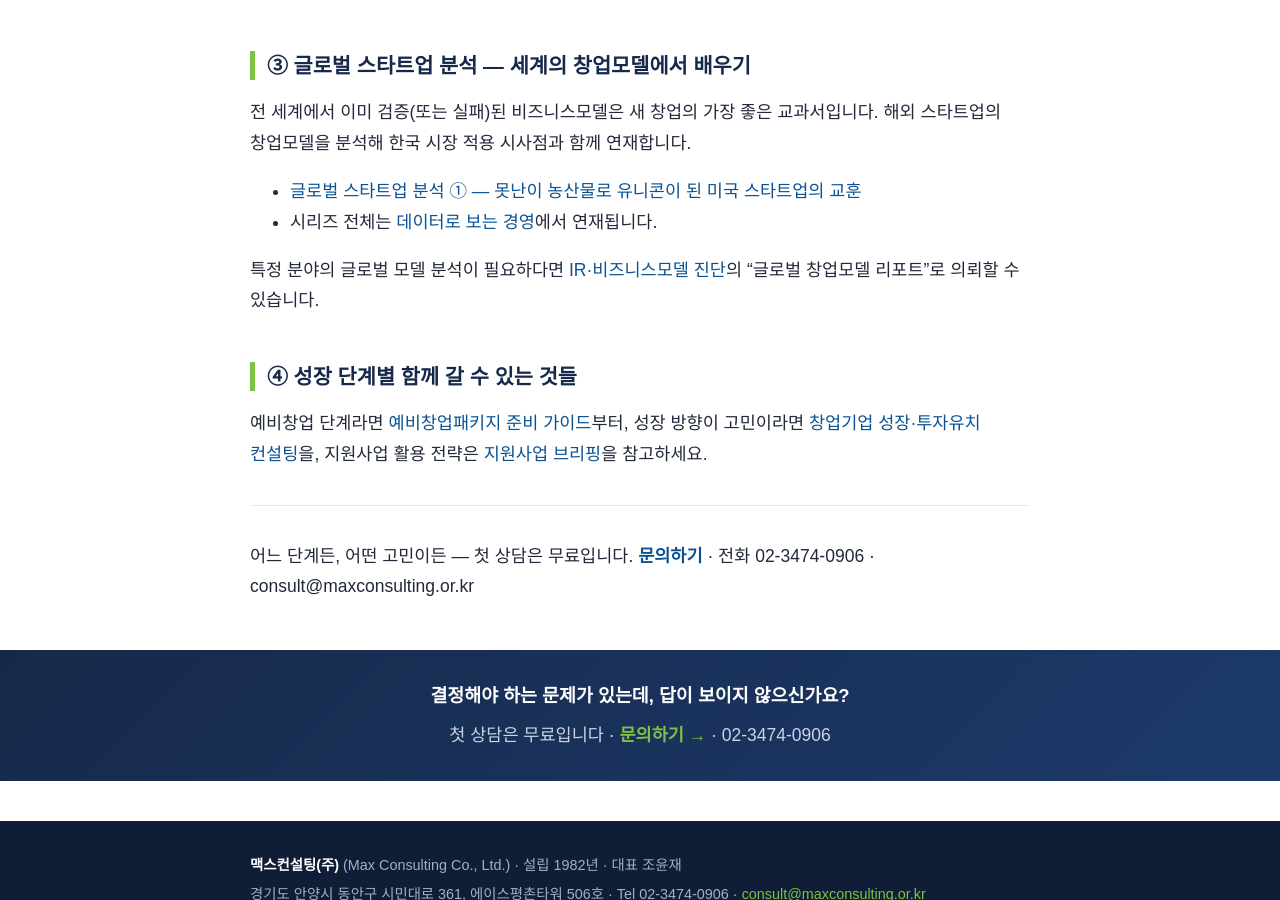
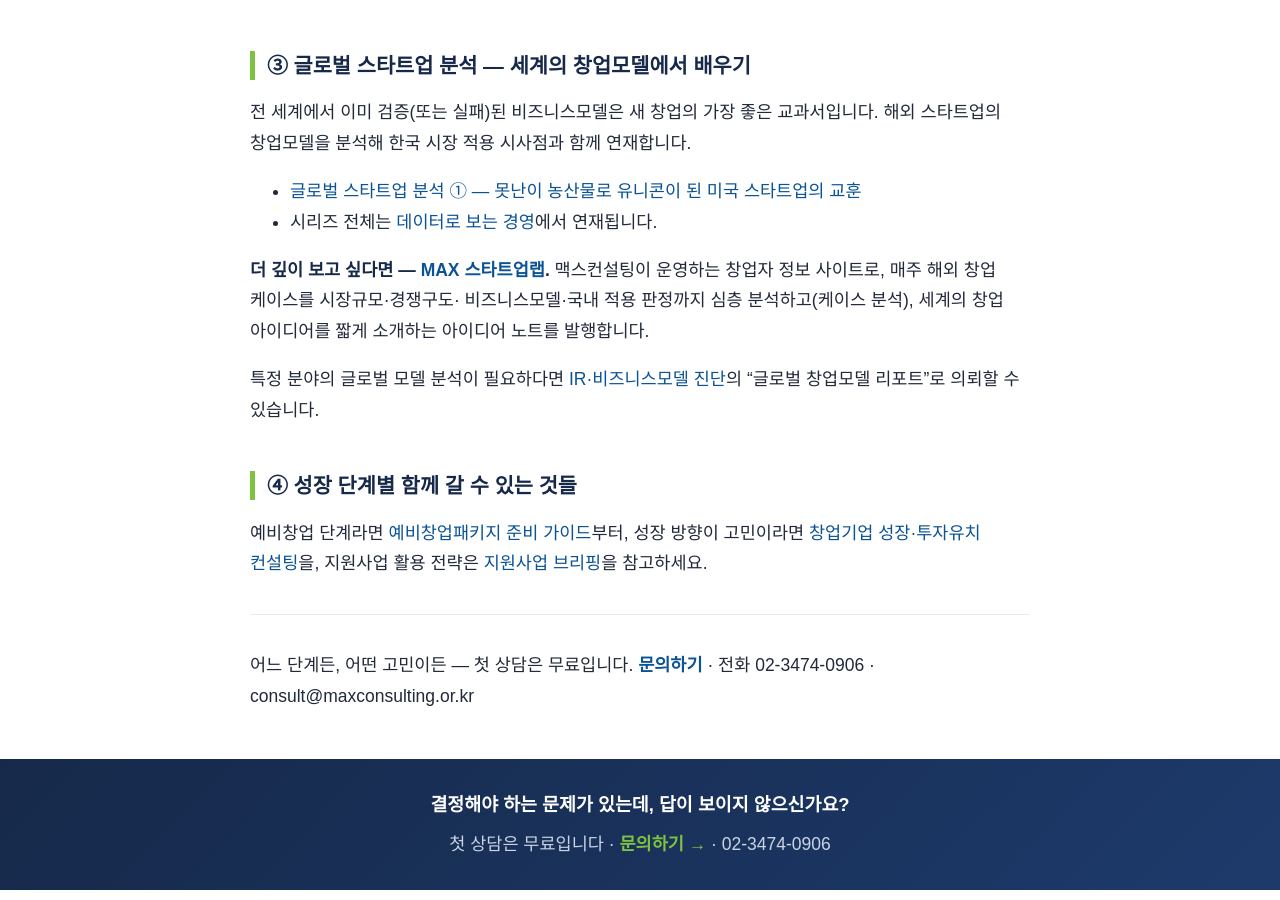
Before and after one commit to isac1003/isac1003.github.io, a Jekyll site: the page built from startup-hub.md, in a window 1280 px wide and 900 px high, scrolled down 1218 px. Built offline with Jekyll 4.4.1, drawn with Linux system fonts in a browser that asks for light colours.

Commit message:
MAX 스타트업랩 서브사이트 연계: 스타트업 허브·llms.txt에 링크 추가

```diff
--- a/llms.txt
+++ b/llms.txt
@@ -17,6 +17,7 @@
 - [생산 데이터 진단](/services/production/): 공정·불량·원가 데이터로 품질·원가 혁신 (제조기업)
 - [조사·성과분석·경영평가](/services/evaluation/): 실태조사, 지원사업 성과분석, 지자체 출자·출연기관 경영평가
 - [스타트업을 위한 서비스](/startup/): 스타트업 전용 허브 — IR 진단, 투자유치 지원 프로그램 참여기업 모집(수시), 글로벌 스타트업 분석 시리즈
+- [MAX 스타트업랩](https://startup.maxconsulting.or.kr): 맥스컨설팅이 운영하는 창업자 정보 서브사이트 — 해외 창업 케이스 심층분석(주 3건+)과 아이디어 노트(짧은 소개 대량 아카이브)
 - [IR·비즈니스모델 진단](/services/bm/): IR 자료를 보내면 AI+액셀러레이터가 투자 준비도 스코어카드와 보완 제안 리포트 제공 ([샘플](/services/bm/sample/))
 - [창업기업 성장·투자유치](/services/startup/): 등록 액셀러레이터, BM 고도화, IR 코칭 (농식품 기업 누적 약 1,600개사 지원)
 - [수출 시장전략](/services/export/): 데이터 기반 목표시장 선정, 바이어 발굴, AI 현지화 마케팅 (K-Food 특화)
--- a/startup-hub.md
+++ b/startup-hub.md
@@ -58,6 +58,11 @@
 - [글로벌 스타트업 분석 ① — 못난이 농산물로 유니콘이 된 미국 스타트업의 교훈](/insights/2026/08/11/global-startup-misfits/)
 - 시리즈 전체는 [데이터로 보는 경영](/insights/)에서 연재됩니다.
 
+**더 깊이 보고 싶다면 — [MAX 스타트업랩](https://startup.maxconsulting.or.kr).**
+맥스컨설팅이 운영하는 창업자 정보 사이트로, 매주 해외 창업 케이스를 시장규모·경쟁구도·
+비즈니스모델·국내 적용 판정까지 심층 분석하고(케이스 분석), 세계의 창업 아이디어를
+짧게 소개하는 아이디어 노트를 발행합니다.
+
 특정 분야의 글로벌 모델 분석이 필요하다면 [IR·비즈니스모델 진단](/services/bm/)의
 "글로벌 창업모델 리포트"로 의뢰할 수 있습니다.
 
```
